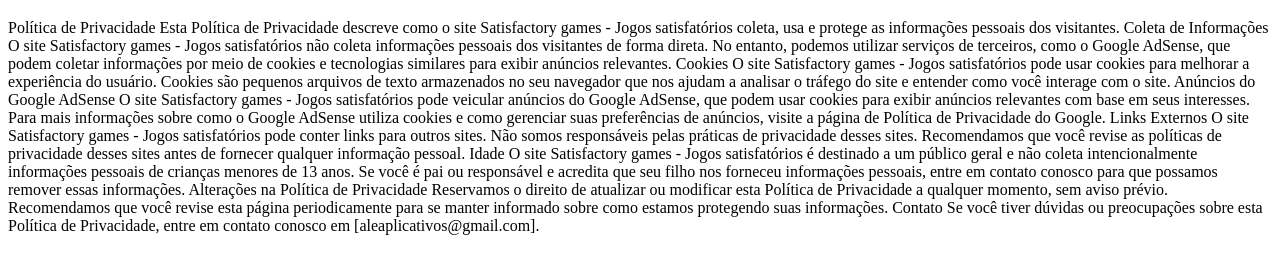
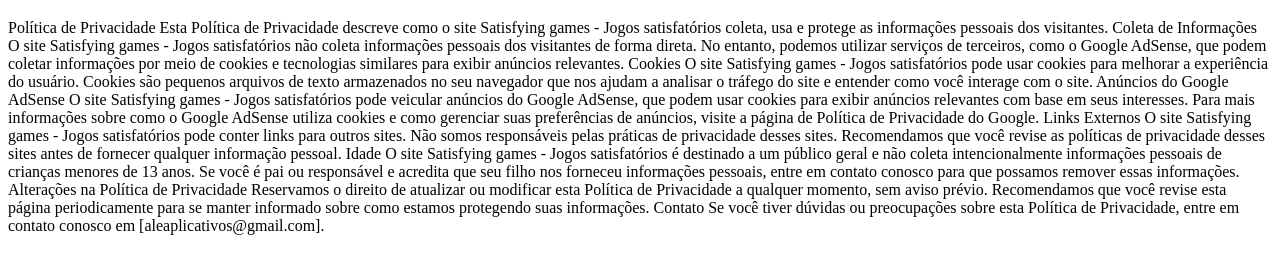
Before and after one commit to aleaplicativos/Satisfying-Games, a plain HTML site: page politicadeprivacidade.html in a window 1280 px wide. Shown: the part 61-334 px from the top of the page. Drawn offline with Linux system fonts and the light colour scheme.

Commit message:
Update politicadeprivacidade.html

```diff
--- a/politicadeprivacidade.html
+++ b/politicadeprivacidade.html
@@ -8,28 +8,28 @@
 	<h1>Política de Privacidade</h1>
 	<p>Política de Privacidade
 
-        Esta Política de Privacidade descreve como o site Satisfactory games - Jogos satisfatórios coleta, usa e protege as informações pessoais dos visitantes.
+        Esta Política de Privacidade descreve como o site Satisfying games - Jogos satisfatórios coleta, usa e protege as informações pessoais dos visitantes.
 
         Coleta de Informações
 
-        O site Satisfactory games - Jogos satisfatórios não coleta informações pessoais dos visitantes de forma direta. No entanto, podemos utilizar serviços de terceiros, como o Google AdSense, que podem coletar informações por meio de cookies e tecnologias similares para exibir anúncios relevantes.
+        O site Satisfying games - Jogos satisfatórios não coleta informações pessoais dos visitantes de forma direta. No entanto, podemos utilizar serviços de terceiros, como o Google AdSense, que podem coletar informações por meio de cookies e tecnologias similares para exibir anúncios relevantes.
 
         Cookies
 
 
-        O site Satisfactory games - Jogos satisfatórios pode usar cookies para melhorar a experiência do usuário. Cookies são pequenos arquivos de texto armazenados no seu navegador que nos ajudam a analisar o tráfego do site e entender como você interage com o site.
+        O site Satisfying games - Jogos satisfatórios pode usar cookies para melhorar a experiência do usuário. Cookies são pequenos arquivos de texto armazenados no seu navegador que nos ajudam a analisar o tráfego do site e entender como você interage com o site.
 
         Anúncios do Google AdSense
 
-        O site Satisfactory games - Jogos satisfatórios pode veicular anúncios do Google AdSense, que podem usar cookies para exibir anúncios relevantes com base em seus interesses. Para mais informações sobre como o Google AdSense utiliza cookies e como gerenciar suas preferências de anúncios, visite a página de Política de Privacidade do Google.
+        O site Satisfying games - Jogos satisfatórios pode veicular anúncios do Google AdSense, que podem usar cookies para exibir anúncios relevantes com base em seus interesses. Para mais informações sobre como o Google AdSense utiliza cookies e como gerenciar suas preferências de anúncios, visite a página de Política de Privacidade do Google.
 
         Links Externos
 
-        O site Satisfactory games - Jogos satisfatórios pode conter links para outros sites. Não somos responsáveis pelas práticas de privacidade desses sites. Recomendamos que você revise as políticas de privacidade desses sites antes de fornecer qualquer informação pessoal.
+        O site Satisfying games - Jogos satisfatórios pode conter links para outros sites. Não somos responsáveis pelas práticas de privacidade desses sites. Recomendamos que você revise as políticas de privacidade desses sites antes de fornecer qualquer informação pessoal.
 
         Idade
 
-        O site Satisfactory games - Jogos satisfatórios é destinado a um público geral e não coleta intencionalmente informações pessoais de crianças menores de 13 anos. Se você é pai ou responsável e acredita que seu filho nos forneceu informações pessoais, entre em contato conosco para que possamos remover essas informações.
+        O site Satisfying games - Jogos satisfatórios é destinado a um público geral e não coleta intencionalmente informações pessoais de crianças menores de 13 anos. Se você é pai ou responsável e acredita que seu filho nos forneceu informações pessoais, entre em contato conosco para que possamos remover essas informações.
 
         Alterações na Política de Privacidade
 
```
